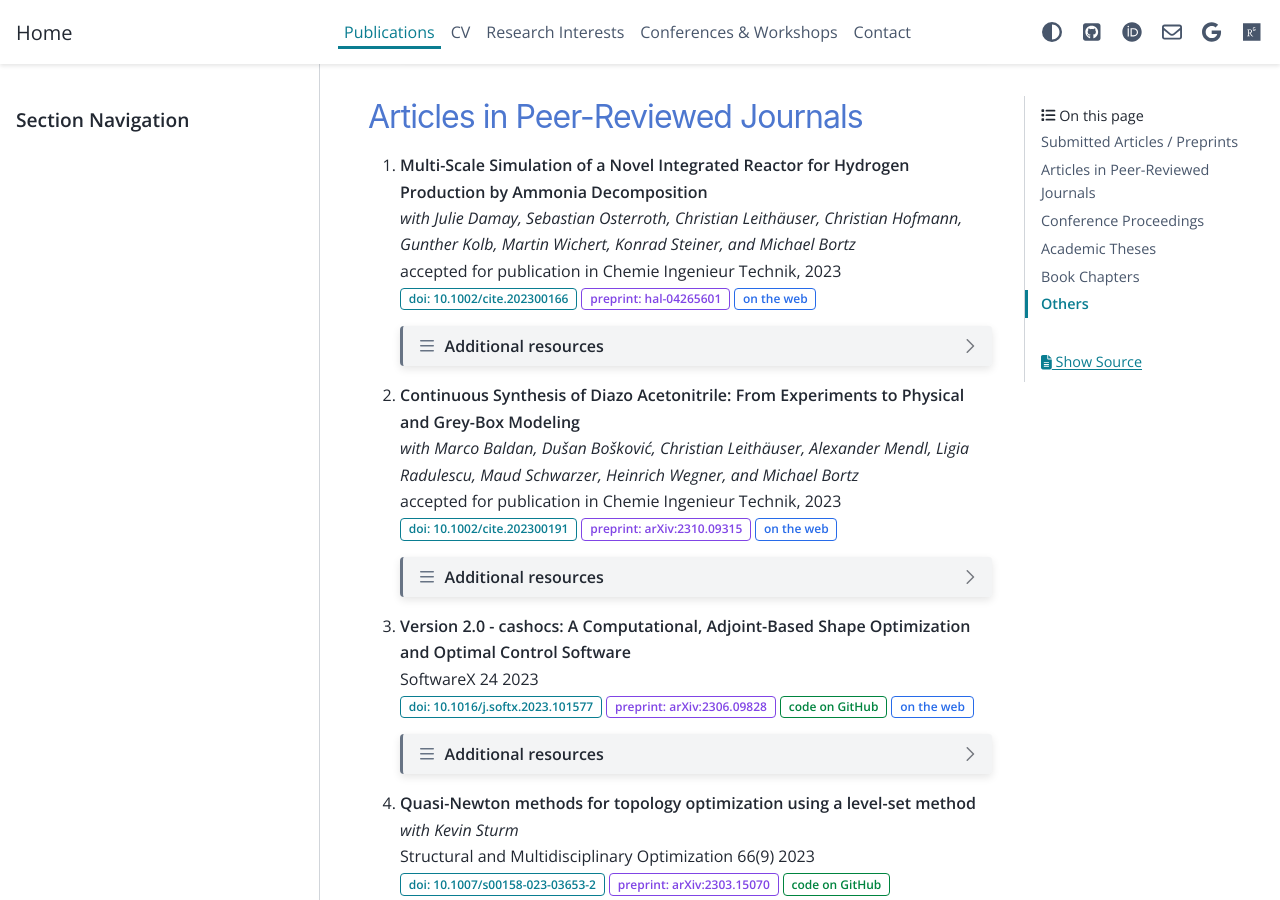
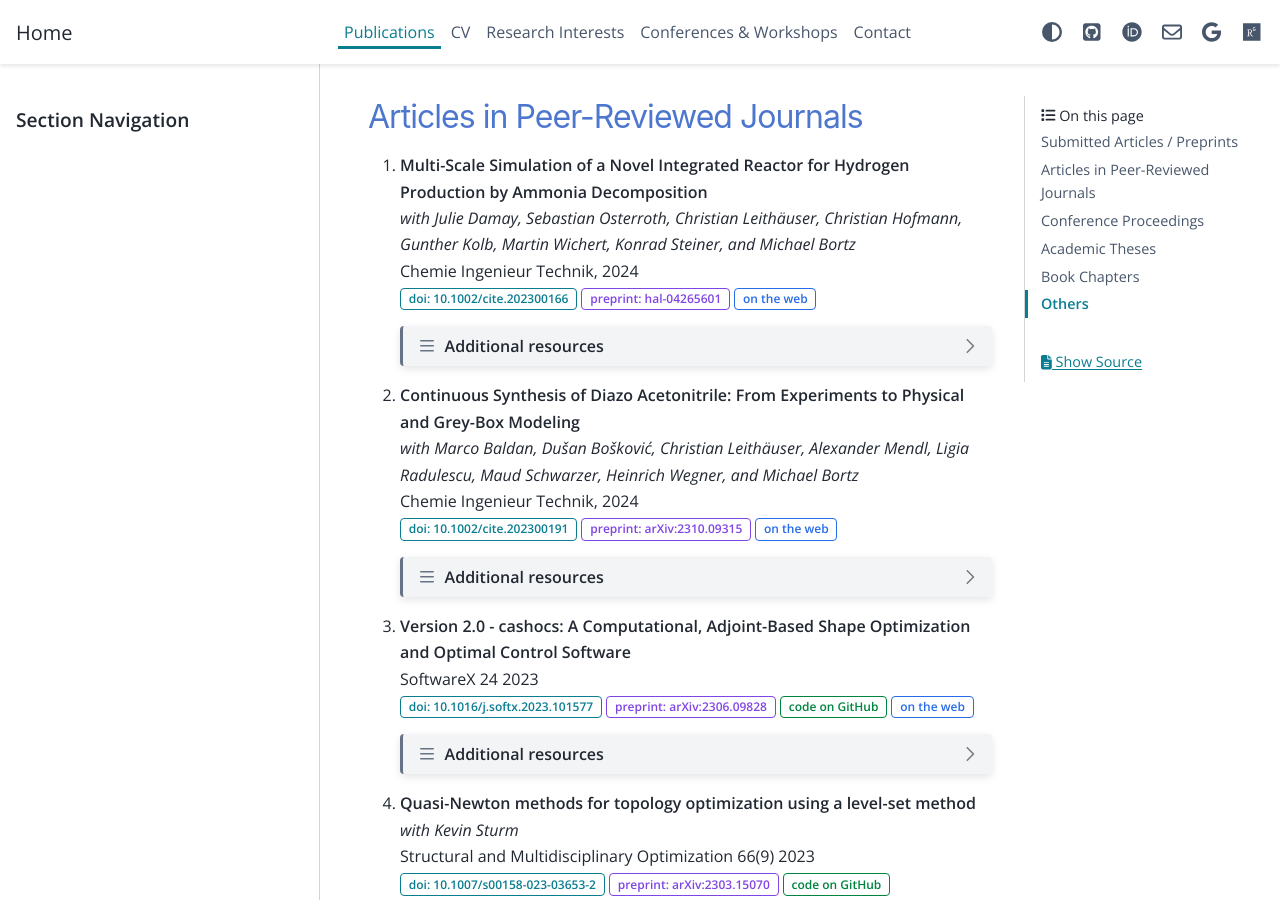
Before and after one commit to sblauth/sblauth.github.io, a Sphinx documentation site: the page built from source/publications.rst, in a window 1280 px wide and 900 px high, scrolled down 654 px. Built offline with Sphinx 7.4.7 and the PyData theme 0.15.4, drawn with Linux system fonts in a browser that asks for light colours.

Commit message:
update publications

```diff
--- a/source/publications.rst
+++ b/source/publications.rst
@@ -70,7 +70,7 @@ Articles in Peer-Reviewed Journals
 
 #. | **Multi-Scale Simulation of a Novel Integrated Reactor for Hydrogen Production by Ammonia Decomposition**
    | *with Julie Damay, Sebastian Osterroth, Christian Leithäuser, Christian Hofmann, Gunther Kolb, Martin Wichert, Konrad Steiner, and Michael Bortz*
-   | accepted for publication in Chemie Ingenieur Technik, 2023
+   | Chemie Ingenieur Technik, 2024
    | :bdg-link-primary-line:`doi: 10.1002/cite.202300166 <https://doi.org/10.1002/cite.202300166>` :bdg-link-secondary-line:`preprint: hal-04265601 <https://hal.science/hal-04265601>` :bdg-link-info-line:`on the web <https://www.itwm.fraunhofer.de/en/fields-of-application/renewable-energy-sustainability/ammonpaktor.html>`
 
    .. dropdown:: Additional resources
@@ -101,7 +101,7 @@ Articles in Peer-Reviewed Journals
 
 #. | **Continuous Synthesis of Diazo Acetonitrile: From Experiments to Physical and Grey-Box Modeling**
    | *with Marco Baldan, Dušan Bošković, Christian Leithäuser, Alexander Mendl, Ligia Radulescu, Maud Schwarzer, Heinrich Wegner, and Michael Bortz*
-   | accepted for publication in Chemie Ingenieur Technik, 2023
+   | Chemie Ingenieur Technik, 2024
    | :bdg-link-primary-line:`doi: 10.1002/cite.202300191 <https://doi.org/10.1002/cite.202300191>` :bdg-link-secondary-line:`preprint: arXiv:2310.09315 <https://arxiv.org/abs/2310.09315>` :bdg-link-info-line:`on the web <https://www.shapid.fraunhofer.de/en.html>`
 
    .. dropdown:: Additional resources
```
